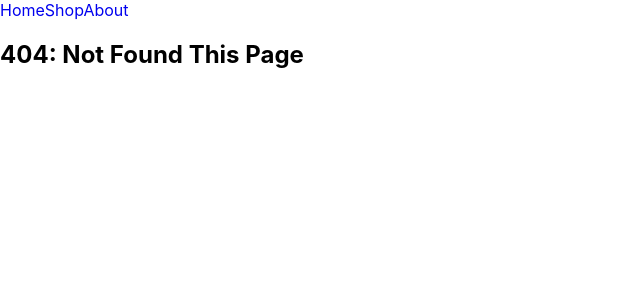
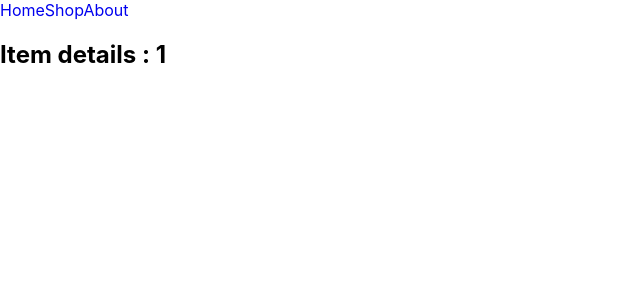
Before and after one commit to ruhulamin111/react-router, a React (Create React App) app: page /product/1 in a window 1280 px wide. Before the commit this address had no page. Shown: the top 300 px of the page, without its empty margins (0-640 px from the left). Built offline with nearby package versions, Linux system fonts and the light colour scheme.

Commit message:
dynamic url set

```diff
--- a/src/App.js
+++ b/src/App.js
@@ -2,10 +2,10 @@ import './App.css';
 import { Routes, Route, } from "react-router-dom";
 import Home from './components/Home/Home';
 import Shop from './components/Shop/Shop';
-import Product from './components/Product/Product';
 import About from './components/About/About';
 import NotFound from './components/NotFound/NotFound';
 import Header from './components/Header/Header';
+import Item from './components/Item/Item';
 
 function App() {
   return (
@@ -15,7 +15,7 @@ function App() {
         <Route path='/' element={<Home></Home>} ></Route>
         <Route path='/home' element={<Home></Home>} ></Route>
         <Route path='/shop' element={<Shop></Shop>} ></Route>
-        <Route path='/product' element={<Product></Product>} ></Route>
+        <Route path='/product/:productId' element={<Item></Item>} ></Route>
         <Route path='/about' element={<About></About>} ></Route>
         <Route path='*' element={<NotFound></NotFound>} ></Route>
       </Routes>
--- /dev/null
+++ b/src/components/Item/Item.js
@@ -0,0 +1,15 @@
+import React from 'react';
+import { useParams } from "react-router-dom";
+
+const Item = () => {
+    const { productId } = useParams();
+
+    return (
+        <div>
+            <h2>Item details : {productId}</h2>
+
+        </div>
+    );
+};
+
+export default Item;
```
